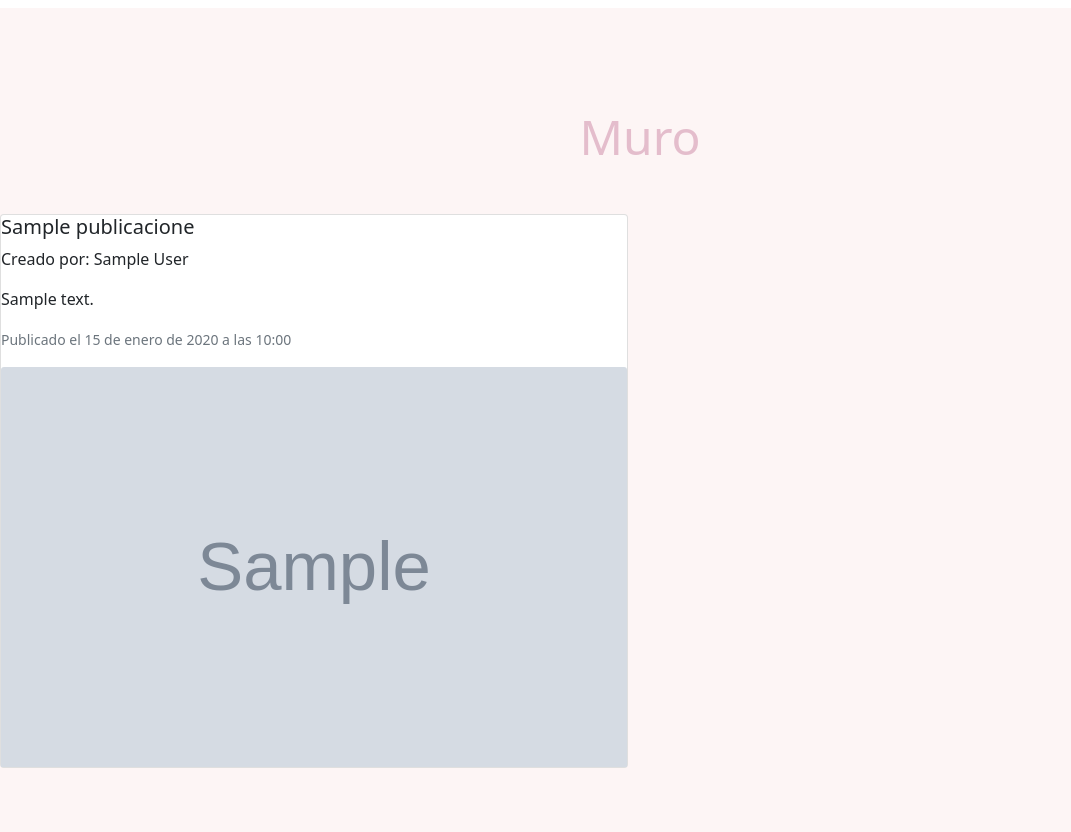
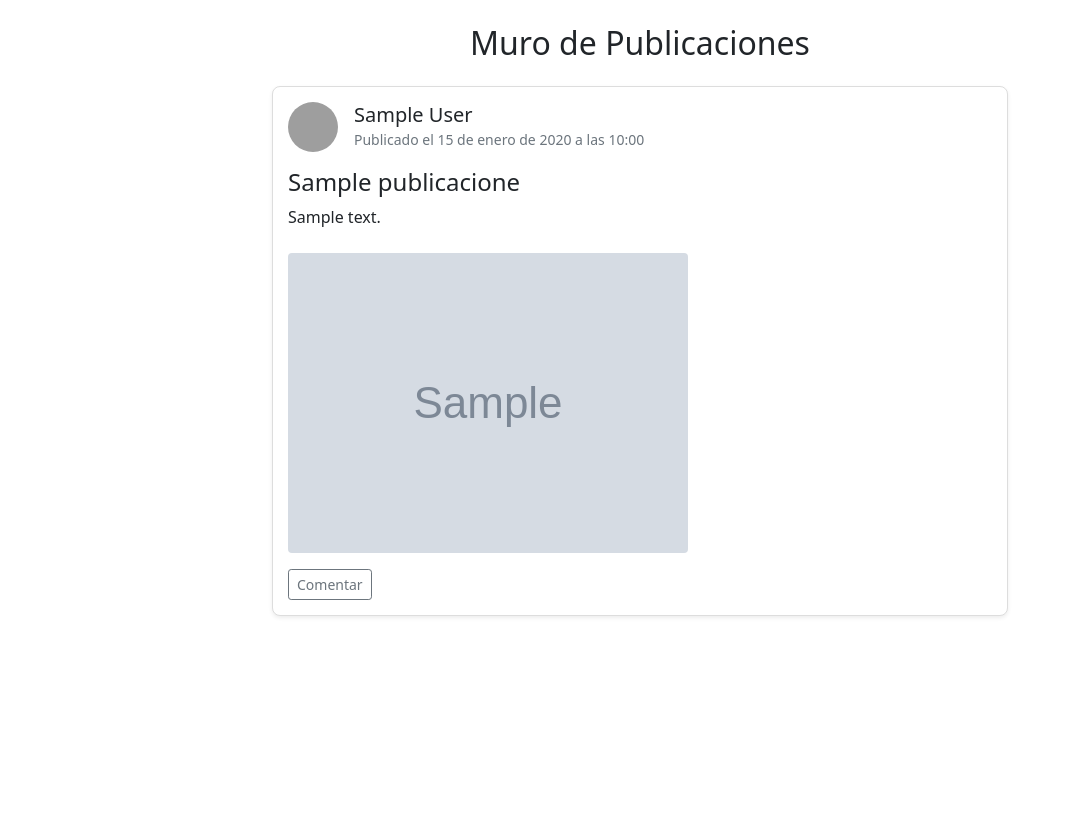
Before and after one commit to VadasmeC/Portafolio-De-TItulos, a Django app: page /muro/ in a window 1280 px wide. Shown: the part 88-920 px from the top of the page, without its empty margins (0-1071 px from the left). After the commit the page ends 705 px from the top, so only its background shows below. Run offline with Django 4.2, Linux system fonts and the light colour scheme; tables that the repository leaves empty hold one stand-in row (values such as "Sample post"); grey boxes marked "Sample" are stand-in pictures; some libraries are stand-ins or nearby versions; grey boxes are pictures that could not be loaded.

Commit message:
comentarios

```diff
--- a/Fase 2/projecto/core/static/css/estilo.css
+++ b/Fase 2/projecto/core/static/css/estilo.css
@@ -63,3 +63,30 @@ body {
     font-weight: normal;
     color: #333;
 }
+
+
+/* Estilo para muro */
+
+.feed .post {
+    border: 1px solid #ddd;
+    border-radius: 8px;
+    padding: 15px;
+    background-color: #fff;
+}
+
+.comments {
+    padding: 10px;
+    border-top: 1px solid #ddd;
+    margin-top: 10px;
+}
+
+.comments .comment {
+    border-bottom: 1px dashed #ddd;
+    padding-bottom: 8px;
+    margin-bottom: 10px;
+}
+
+.comments .comment:last-child {
+    border-bottom: none;
+    margin-bottom: 0;
+}
--- a/Fase 2/projecto/core/templates/muro/muro.html
+++ b/Fase 2/projecto/core/templates/muro/muro.html
@@ -1,32 +1,60 @@
 {% extends 'core/base.html' %}
+{% load static %}
 
 {% block content %}
-<section class="about" style="background-color: #fdf5f5; padding-top: 100px; padding-bottom: 40px;">
+<div class="container mt-4">
+    <div class="row">
+        <!-- Título -->
+        <h2 class="text-center mb-4">Muro de Publicaciones</h2>
 
-    <!-- Título centrado -->
-    <h2 class="text-center" style="font-size: 3rem; color: #e4bdcc; margin-top: 0;">Muro</h2>
+        <!-- Publicaciones -->
+        <div class="feed col-12 col-md-8 offset-md-2">
+            {% for publicacion in publicaciones %}
+            <div class="post mb-4 shadow-sm">
+                <div class="d-flex align-items-center mb-3">
+                    <img src="{% static 'img/default-user.png' %}" alt="autor" class="rounded-circle me-3" style="width: 50px; height: 50px;">
+                    <div>
+                        <h5 class="mb-0">{{ publicacion.PUBL_PEPE_ID.PEPE_PERS_ID.PERS_NOMBRECOMPLETO }}</h5>
+                        <small class="text-muted">Publicado el {{ publicacion.PUBL_FECHACREACION }}</small>
+                    </div>
+                </div>
+                <h4>{{ publicacion.PUBL_TITULO }}</h4>
+                <p>{{ publicacion.PUBL_DESCRIPCION }}</p>
+                {% if publicacion.PUBL_IMAGEN %}
+                <img src="{{ publicacion.PUBL_IMAGEN.url }}" class="img-fluid rounded mt-2" alt="imagen publicación">
+                {% endif %}
 
-    <div class="row mt-5">
-        {% for publicacion in publicaciones %}
-            <div class="col-12 col-md-6 mb-4">
-                <div class="card">
-                    <h5 class="card-title">{{ publicacion.PUBL_TITULO }}</h5>
-                    <p class="card-text">Creado por: {{ publicacion.PUBL_PEPE_ID.PEPE_PERS_ID.PERS_NOMBRECOMPLETO }}</p>
-                    <p class="card-text">{{ publicacion.PUBL_DESCRIPCION }}</p>
-                    <p class="card-text"><small class="text-muted">Publicado el {{ publicacion.PUBL_FECHACREACION }}</small></p>
+                <!-- Botones de acción -->
+                <div class="mt-3">
+                    <button class="btn btn-outline-secondary btn-sm" data-bs-toggle="collapse" data-bs-target="#comments-{{ publicacion.PUBL_ID }}">Comentar</button>
 
-                    {% if publicacion.PUBL_IMAGEN %}
-                        <img src="{{ publicacion.PUBL_IMAGEN.url }}" class="card-img-top" alt="" width="400" height="400" role="img">
-                    {% endif %}
-
-                    <!-- Botón para editar solo si el usuario es el autor -->
                     {% if request.user.personas.perfiles.first == publicacion.PUBL_PEPE_ID %}
-                        <a href="{% url 'editar_publicacion' publicacion.PUBL_ID %}" class="btn btn-primary mt-2">Editar</a>
+                    <a href="{% url 'editar_publicacion' publicacion.PUBL_ID %}" class="btn btn-outline-info btn-sm ms-2">Editar</a>
                     {% endif %}
                 </div>
+
+                <!-- Sección de comentarios -->
+                <div class="comments collapse mt-3" id="comments-{{ publicacion.PUBL_ID }}">
+                    {% for comentario in publicacion.publicaciones_comentarios_set.all %}
+                    <div class="comment">
+                        <strong>{{ comentario.PUCO_PEPE_ID.PEPE_PERS_ID.PERS_NOMBRECOMPLETO }}:</strong>
+                        <p>{{ comentario.PUCO_COMENTARIO }}</p>
+                        <small class="text-muted">{{ comentario.PUCO_FECHACREACION }}</small>
+                    </div>
+                    {% endfor %}
+
+                    <!-- Formulario para agregar un comentario -->
+                    <form action="{% url 'agregar_comentario' publicacion.PUBL_ID %}" method="post" class="mt-3">
+                        {% csrf_token %}
+                        <div class="input-group">
+                            <input type="text" name="comentario" class="form-control" placeholder="Escribe un comentario..." required>
+                            <button class="btn btn-primary" type="submit">Enviar</button>
+                        </div>
+                    </form>
+                </div>
             </div>
-        {% endfor %}
+            {% endfor %}
+        </div>
     </div>
-</section>
-
+</div>
 {% endblock %}
--- a/Fase 2/projecto/core/urls.py
+++ b/Fase 2/projecto/core/urls.py
@@ -1,6 +1,6 @@
 
 from django.urls import path
-from .views import home, registro, exit, crear_persona_perfil, crear_publicacion, ver_publicaciones, ver_asignaturas, poner_nota, ver_notas_asignatura, editar_nota, registrar_asistencia, ver_asistencia,editar_asistencia, editar_publicacion,perfil, ver_notas_estudiante, listar_alumnos_por_asignatura, agregar_anotacion, get_alumnos_por_curso, ver_alumnos_a_cargo, crear_anotacion_tipo, crear_asignatura,crear_curso, crear_tipo_publicacion
+from .views import home, registro, exit, crear_persona_perfil, crear_publicacion, ver_publicaciones, ver_asignaturas, poner_nota, ver_notas_asignatura, editar_nota, registrar_asistencia, ver_asistencia,editar_asistencia, editar_publicacion,perfil, ver_notas_estudiante, listar_alumnos_por_asignatura, agregar_anotacion, get_alumnos_por_curso, ver_alumnos_a_cargo, crear_anotacion_tipo, crear_asignatura,crear_curso, crear_tipo_publicacion, agregar_comentario
 
 urlpatterns = [
     path('', home, name='home'),
@@ -27,5 +27,6 @@ urlpatterns = [
     path('crear-asignatura/', crear_asignatura, name='crear_asignatura'),
     path('crear-anotacion-tipo/', crear_anotacion_tipo, name='crear_anotacion_tipo'),
     path('crear-tipo-publicacion/', crear_tipo_publicacion, name='crear_tipo_publicacion'),
+    path('publicacion/<int:publicacion_id>/comentar/', agregar_comentario, name='agregar_comentario'),
 
 ]
--- a/Fase 2/projecto/core/views.py
+++ b/Fase 2/projecto/core/views.py
@@ -9,7 +9,7 @@ from django.contrib.auth.models import User
 from accounts.models import Personas, Perfiles
 from django.contrib import messages
 from accounts.models import Asignaturas, Perfiles, Cursos
-from muro.models import Publicaciones, PersonasPerfiles
+from muro.models import Publicaciones, PersonasPerfiles, Publicaciones_Comentarios
 from notas.models import Notas
 from sino.models import Sino
 from asistencia.models import Asistencia
@@ -798,3 +798,21 @@ def enviar_notificacion_correo(asunto, mensaje, destinatarios):
         destinatarios,
         fail_silently=False,
     )
+
+@login_required
+def agregar_comentario(request, publicacion_id):
+    publicacion = get_object_or_404(Publicaciones, PUBL_ID=publicacion_id)
+    if request.method == 'POST':
+        comentario_texto = request.POST.get('comentario')
+        perfil = request.user.personas.perfiles.first()  # Obtener el perfil del usuario autenticado
+        if perfil and comentario_texto:
+            comentario = Publicaciones_Comentarios.objects.create(
+                PUCO_COMENTARIO=comentario_texto,
+                PUCO_PUBL_ID=publicacion,
+                PUCO_PEPE_ID=perfil
+            )
+            comentario.save()
+            messages.success(request, "¡Comentario agregado!")
+        else:
+            messages.error(request, "No se pudo agregar el comentario.")
+    return redirect('muro')
--- a/Fase 2/projecto/muro/models.py
+++ b/Fase 2/projecto/muro/models.py
@@ -33,3 +33,27 @@ class Publicaciones(models.Model):
         verbose_name = 'Publicación'
         verbose_name_plural = 'Publicaciones'
         ordering = ['-PUBL_FECHACREACION']
+
+    @property
+    def comentarios(self):
+        return self.publicaciones_comentarios_set.all()
+
+
+
+
+class Publicaciones_Comentarios(models.Model):
+    PUCO_ID = models.AutoField(primary_key=True, verbose_name='Id de comentario')
+    PUCO_COMENTARIO = models.CharField(max_length=200, verbose_name='comentario')
+    PUCO_FECHACREACION = models.DateTimeField(auto_now_add=True, verbose_name='Fecha de creación')
+
+    # Relaciones
+    PUCO_PUBL_ID = models.ForeignKey(Publicaciones, on_delete=models.CASCADE, verbose_name='Publicación')
+    PUCO_PEPE_ID = models.ForeignKey(PersonasPerfiles, on_delete=models.CASCADE, verbose_name='Autor')
+
+    def __str__(self):
+        return self.PUCO_COMENTARIO
+
+    class Meta:
+        verbose_name = 'Comentario'
+        verbose_name_plural = 'Comentarios'
+        ordering = ['-PUCO_FECHACREACION']
```
Also changed, not shown: Fase 2/projecto/muro/migrations/0003_publicaciones_comentarios.py (added).
